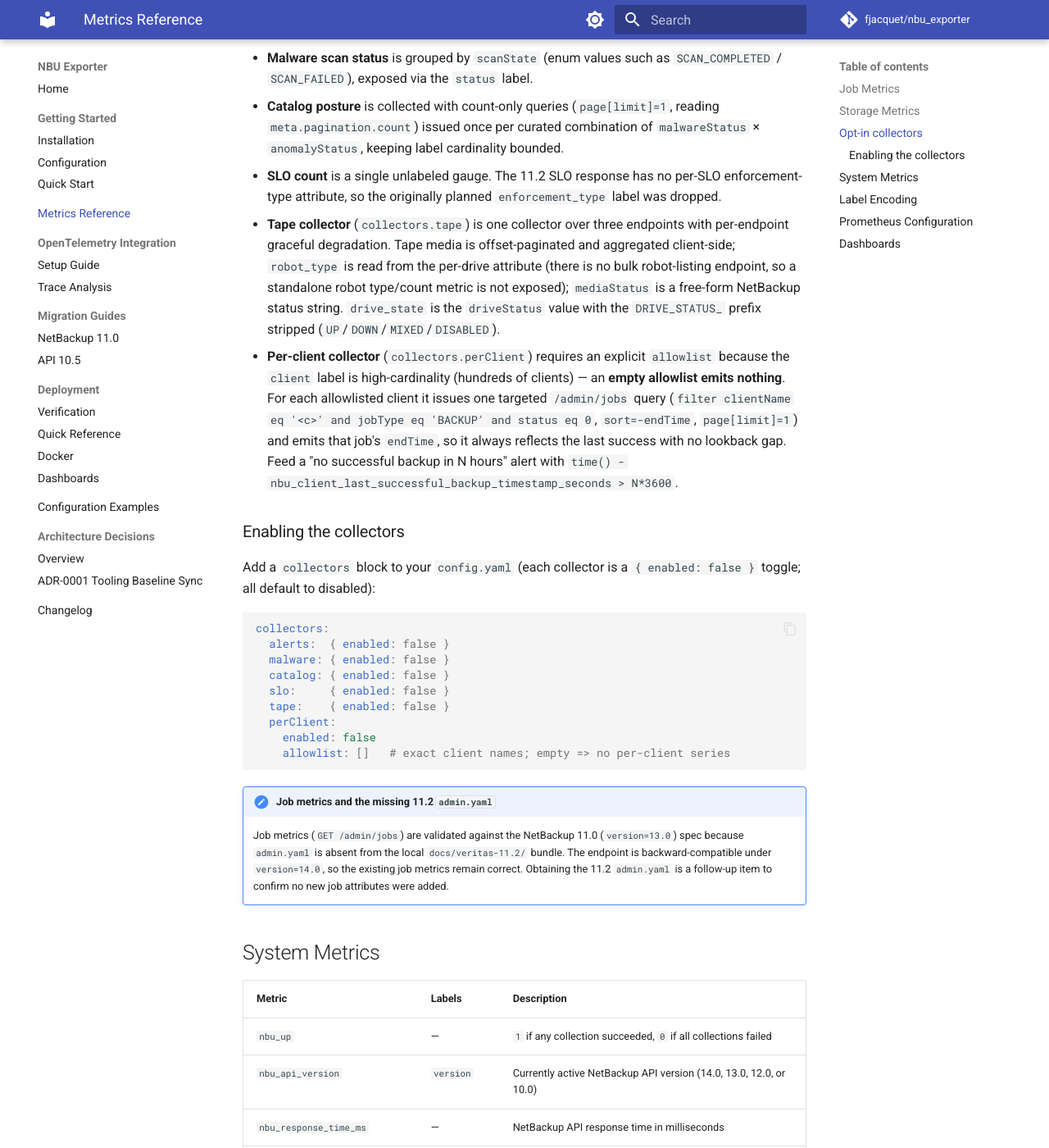
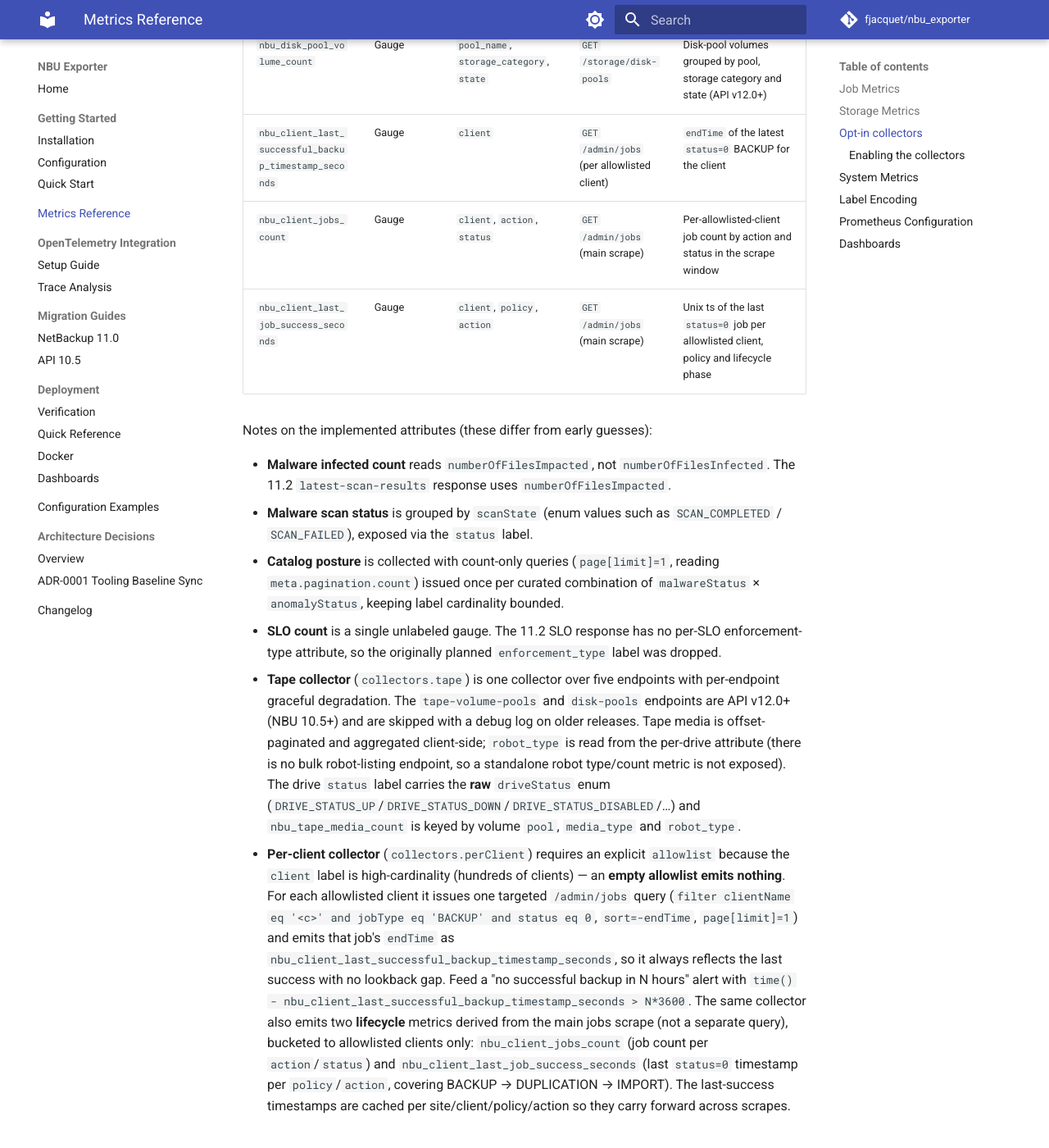
Before and after one commit to fjacquet/nbu_exporter, an MkDocs documentation site: the page built from docs/metrics.md, in a window 1280 px wide and 1400 px high, scrolled down 3125 px. Shown: the whole window at 82% size. Built offline with MkDocs 1.6.1 and Material for MkDocs 9.7.7, drawn with Linux system fonts in a browser that asks for light colours; comment, search, counter and statistics services are not loaded; some of the changed text lies outside the part shown.

Commit message:
docs: document reconciled tape/disk-pool, per-client lifecycle, and new dashboards
- metrics.md: add nbu_tape_pool_partially_full, nbu_disk_pool_volume_count,
  nbu_client_jobs_count, nbu_client_last_job_success_seconds; correct the tape
  schema rows to the relabelled shape (raw DRIVE_STATUS_* status; media keyed by
  pool/media_type/robot_type); note the 5-endpoint tape collector and per-client
  lifecycle metrics; list 7 dashboards and the 3 optional rule files
- dashboards.md: document the Lifecycle / Tape & Disk Pools / Multi-site dashboards
  and their opt-in/$client requirements
- config.yaml + chart values: surface the tape and perClient collector toggles
  (code already supported them; the examples lagged)
- docker-compose{,.ghcr}.yml: mount the three new dashboards into the demo stack
- CHANGELOG: lead [Unreleased] entry crediting @cbijon / PR #39, plus accuracy
  fixes to the (unreleased) tape-metrics and alerting-rules entries

Co-Authored-By: Claude Opus 4.8 (1M context) <noreply@anthropic.com>

````diff
--- a/docker-compose.ghcr.yml
+++ b/docker-compose.ghcr.yml
@@ -60,6 +60,9 @@ services:
       - ./grafana/nbu-jobs.json:/var/lib/grafana/dashboards/nbu-jobs.json:ro
       - ./grafana/nbu-storage.json:/var/lib/grafana/dashboards/nbu-storage.json:ro
       - ./grafana/nbu-dataprotection.json:/var/lib/grafana/dashboards/nbu-dataprotection.json:ro
+      - ./grafana/nbu-lifecycle.json:/var/lib/grafana/dashboards/nbu-lifecycle.json:ro
+      - ./grafana/nbu-tape.json:/var/lib/grafana/dashboards/nbu-tape.json:ro
+      - ./grafana/nbu-multisite.json:/var/lib/grafana/dashboards/nbu-multisite.json:ro
       # Companion dashboard (Grafana 1860) — requires a node_exporter scraped alongside.
       - ./grafana/node-exporter-full.json:/var/lib/grafana/dashboards/node-exporter-full.json:ro
       - grafana-storage:/var/lib/grafana
--- a/docker-compose.yml
+++ b/docker-compose.yml
@@ -76,6 +76,9 @@ services:
       - ./grafana/nbu-jobs.json:/var/lib/grafana/dashboards/nbu-jobs.json:ro
       - ./grafana/nbu-storage.json:/var/lib/grafana/dashboards/nbu-storage.json:ro
       - ./grafana/nbu-dataprotection.json:/var/lib/grafana/dashboards/nbu-dataprotection.json:ro
+      - ./grafana/nbu-lifecycle.json:/var/lib/grafana/dashboards/nbu-lifecycle.json:ro
+      - ./grafana/nbu-tape.json:/var/lib/grafana/dashboards/nbu-tape.json:ro
+      - ./grafana/nbu-multisite.json:/var/lib/grafana/dashboards/nbu-multisite.json:ro
       # Companion dashboard (Grafana 1860) — requires a node_exporter scraped alongside.
       - ./grafana/node-exporter-full.json:/var/lib/grafana/dashboards/node-exporter-full.json:ro
       - grafana-storage:/var/lib/grafana
--- a/docs/metrics.md
+++ b/docs/metrics.md
@@ -46,7 +46,8 @@ only the ones your appliance and account permissions support. They are graceful:
 endpoint is logged and skipped without affecting core storage/jobs metrics or flipping
 `nbu_up` to `0`. The alerts/malware/catalog/SLO collectors require NetBackup 11.2 (API
 `version=14.0`); the **`tape`** collector works on older releases too (`/storage/drives` on
-NBU 10.0+, `/storage/tape-media` and `/storage/robots-device-hosts` on 10.5+).
+NBU 10.0+; `/storage/tape-media`, `/storage/robots-device-hosts`, `/storage/tape-volume-pools`
+and `/storage/disk-pools` on 10.5+).
 
 | Metric | Type | Labels | Source endpoint | Source API attribute |
 |--------|------|--------|-----------------|----------------------|
@@ -56,11 +57,15 @@ NBU 10.0+, `/storage/tape-media` and `/storage/robots-device-hosts` on 10.5+).
 | `nbu_malware_scan_count` | Gauge | `status` | `GET /malware/latest-scan-results` | Results grouped by `scanState` |
 | `nbu_catalog_images_count` | Gauge | `malware_status`, `anomaly_status` | `GET /catalog/images` | `meta.pagination.count` per filter combination |
 | `nbu_slo_count` | Gauge | — | `GET /servicecatalog/slos` | Total number of `data[]` entries |
-| `nbu_tape_drives_count` | Gauge | `state`, `drive_type`, `robot_type` | `GET /storage/drives` | Drives grouped by `driveStatus`/`driveType`/`robotType` |
-| `nbu_tape_drive_info` | Gauge | `drive_name`, `media_server`, `drive_type`, `robot_number`, `state` | `GET /storage/drives` | One series per drive (value always `1`) |
-| `nbu_tape_media_count` | Gauge | `media_type`, `status` | `GET /storage/tape-media` | Tape volumes grouped by `mediaType` + `mediaStatus` |
+| `nbu_tape_drives_count` | Gauge | `drive_type`, `robot_type`, `status` | `GET /storage/drives` | Drives grouped by `driveType`/`robotType`/`driveStatus` (raw `DRIVE_STATUS_*`) |
+| `nbu_tape_drive_info` | Gauge | `drive_name`, `media_server`, `drive_type`, `robot_number`, `status` | `GET /storage/drives` | One series per drive (value always `1`) |
+| `nbu_tape_media_count` | Gauge | `pool`, `media_type`, `robot_type` | `GET /storage/tape-media` | Tape volumes grouped by volume pool, `mediaType` and robot type |
 | `nbu_tape_robot_device_hosts` | Gauge | — | `GET /storage/robots-device-hosts` | Count of device hosts with robots configured |
+| `nbu_tape_pool_partially_full` | Gauge | `pool_name`, `pool_type` | `GET /storage/tape-volume-pools` | Partially-full tape volumes per volume pool (API v12.0+) |
+| `nbu_disk_pool_volume_count` | Gauge | `pool_name`, `storage_category`, `state` | `GET /storage/disk-pools` | Disk-pool volumes grouped by pool, storage category and state (API v12.0+) |
 | `nbu_client_last_successful_backup_timestamp_seconds` | Gauge | `client` | `GET /admin/jobs` (per allowlisted client) | `endTime` of the latest `status=0` BACKUP for the client |
+| `nbu_client_jobs_count` | Gauge | `client`, `action`, `status` | `GET /admin/jobs` (main scrape) | Per-allowlisted-client job count by action and status in the scrape window |
+| `nbu_client_last_job_success_seconds` | Gauge | `client`, `policy`, `action` | `GET /admin/jobs` (main scrape) | Unix ts of the last `status=0` job per allowlisted client, policy and lifecycle phase |
 
 Notes on the implemented attributes (these differ from early guesses):
 
@@ -75,19 +80,27 @@ Notes on the implemented attributes (these differ from early guesses):
 - **SLO count** is a single unlabeled gauge. The 11.2 SLO response has no
   per-SLO enforcement-type attribute, so the originally planned
   `enforcement_type` label was dropped.
-- **Tape collector** (`collectors.tape`) is one collector over three endpoints with
-  per-endpoint graceful degradation. Tape media is offset-paginated and aggregated
-  client-side; `robot_type` is read from the per-drive attribute (there is no bulk
-  robot-listing endpoint, so a standalone robot type/count metric is not exposed);
-  `mediaStatus` is a free-form NetBackup status string. `drive_state` is the
-  `driveStatus` value with the `DRIVE_STATUS_` prefix stripped (`UP`/`DOWN`/`MIXED`/`DISABLED`).
+- **Tape collector** (`collectors.tape`) is one collector over five endpoints with
+  per-endpoint graceful degradation. The `tape-volume-pools` and `disk-pools` endpoints are
+  API v12.0+ (NBU 10.5+) and are skipped with a debug log on older releases. Tape media is
+  offset-paginated and aggregated client-side; `robot_type` is read from the per-drive
+  attribute (there is no bulk robot-listing endpoint, so a standalone robot type/count metric
+  is not exposed). The drive `status` label carries the **raw** `driveStatus` enum
+  (`DRIVE_STATUS_UP`/`DRIVE_STATUS_DOWN`/`DRIVE_STATUS_DISABLED`/…) and `nbu_tape_media_count`
+  is keyed by volume `pool`, `media_type` and `robot_type`.
 - **Per-client collector** (`collectors.perClient`) requires an explicit `allowlist` because the
   `client` label is high-cardinality (hundreds of clients) — an **empty allowlist emits nothing**.
   For each allowlisted client it issues one targeted `/admin/jobs` query
   (`filter clientName eq '<c>' and jobType eq 'BACKUP' and status eq 0`, `sort=-endTime`,
-  `page[limit]=1`) and emits that job's `endTime`, so it always reflects the last success with no
-  lookback gap. Feed a "no successful backup in N hours" alert with
+  `page[limit]=1`) and emits that job's `endTime` as
+  `nbu_client_last_successful_backup_timestamp_seconds`, so it always reflects the last success
+  with no lookback gap. Feed a "no successful backup in N hours" alert with
   `time() - nbu_client_last_successful_backup_timestamp_seconds > N*3600`.
+  The same collector also emits two **lifecycle** metrics derived from the main jobs scrape
+  (not a separate query), bucketed to allowlisted clients only: `nbu_client_jobs_count`
+  (job count per `action`/`status`) and `nbu_client_last_job_success_seconds` (last `status=0`
+  timestamp per `policy`/`action`, covering BACKUP → DUPLICATION → IMPORT). The last-success
+  timestamps are cached per site/client/policy/action so they carry forward across scrapes.
 
 ### Enabling the collectors
 
@@ -147,10 +160,13 @@ scrape_configs:
 ```
 
 Alerting rules live in `deploy/prometheus/`: the generic `nbu.rules.yml` (availability,
-staleness, backup-success-rate, storage) plus two **optional** files loaded only if you enabled
-the matching opt-in collector — `rules-perclient.yml` (per-client backup staleness;
-needs `collectors.perClient`) and `rules-tape.yml` (tape drive DOWN/DISABLED; needs
-`collectors.tape`). Load them via `rule_files` and validate with `make check-rules`.
+staleness, backup-success-rate, storage) plus three **optional** files loaded only if you
+enabled the matching opt-in collector (or run multi-target) — `rules-perclient.yml`
+(per-client backup staleness, tape-copy/replication lag, backup failure rate; needs
+`collectors.perClient`), `rules-tape.yml` (tape drive DOWN/DISABLED, low scratch pool,
+degraded disk-pool volume; needs `collectors.tape`), and `rules-multisite.yml` (inter-site
+backup divergence; needs distinct `site` labels). Load them via `rule_files` and validate
+with `make check-rules`.
 
 ## Dashboards
 
@@ -167,11 +183,18 @@ Four focused dashboards live in the `grafana/` directory:
 | `grafana/nbu-jobs.json` | `nbu-jobs` | Backup outcomes, states, volume, queue, durations, dedup |
 | `grafana/nbu-storage.json` | `nbu-storage` | Capacity utilization, storage units, limits |
 | `grafana/nbu-dataprotection.json` | `nbu-dataprotection` | Alerts, malware scans, catalog posture, SLOs (11.2) |
+| `grafana/nbu-lifecycle.json` | `nbu-lifecycle` | Per-client compliance across BACKUP → DUPLICATION → IMPORT (needs `collectors.perClient`) |
+| `grafana/nbu-tape.json` | `nbu-tape` | Tape drives, media pools, partially-full volumes, disk-pool volumes (needs `collectors.tape`, NBU 10.5+) |
+| `grafana/nbu-multisite.json` | `nbu-multisite` | Cross-site backup volume, replication, and compliance comparison |
 
 The dashboards cross-link to each other via the shared `netbackup` tag (a tag-based
 dashboard-links dropdown) and use the `${datasource}` template variable so they work
-on any server. Jobs adds a `policy_type` variable and Storage adds a `storage_unit`
-variable for per-unit / per-policy filtering.
+on any server. Every dashboard carries a multi-value `site` selector (sourced from
+`label_values(nbu_up, site)`) as its first variable and filters every query by
+`site=~"$site"`, so series from multiple NetBackup primaries neither collapse nor
+double-count; `nbu-multisite` additionally groups `by (site)` to compare sites side by
+side. Jobs adds a `policy_type` variable, Storage adds a `storage_unit` variable, and
+Lifecycle / Multi-site add a `client` filter for per-unit / per-policy / per-client views.
 
 The legacy "NBU Statistics" dashboard (the original 2021 export) was retired; its
 views now live in the Storage and Jobs dashboards.
````
Also changed, not shown: other parts of docs/metrics.md (+1 -1 lines), CHANGELOG.md (+22 -8 lines), config.yaml (+11 -1 lines), docs/dashboards.md (+9 -3 lines), 1 other file.
